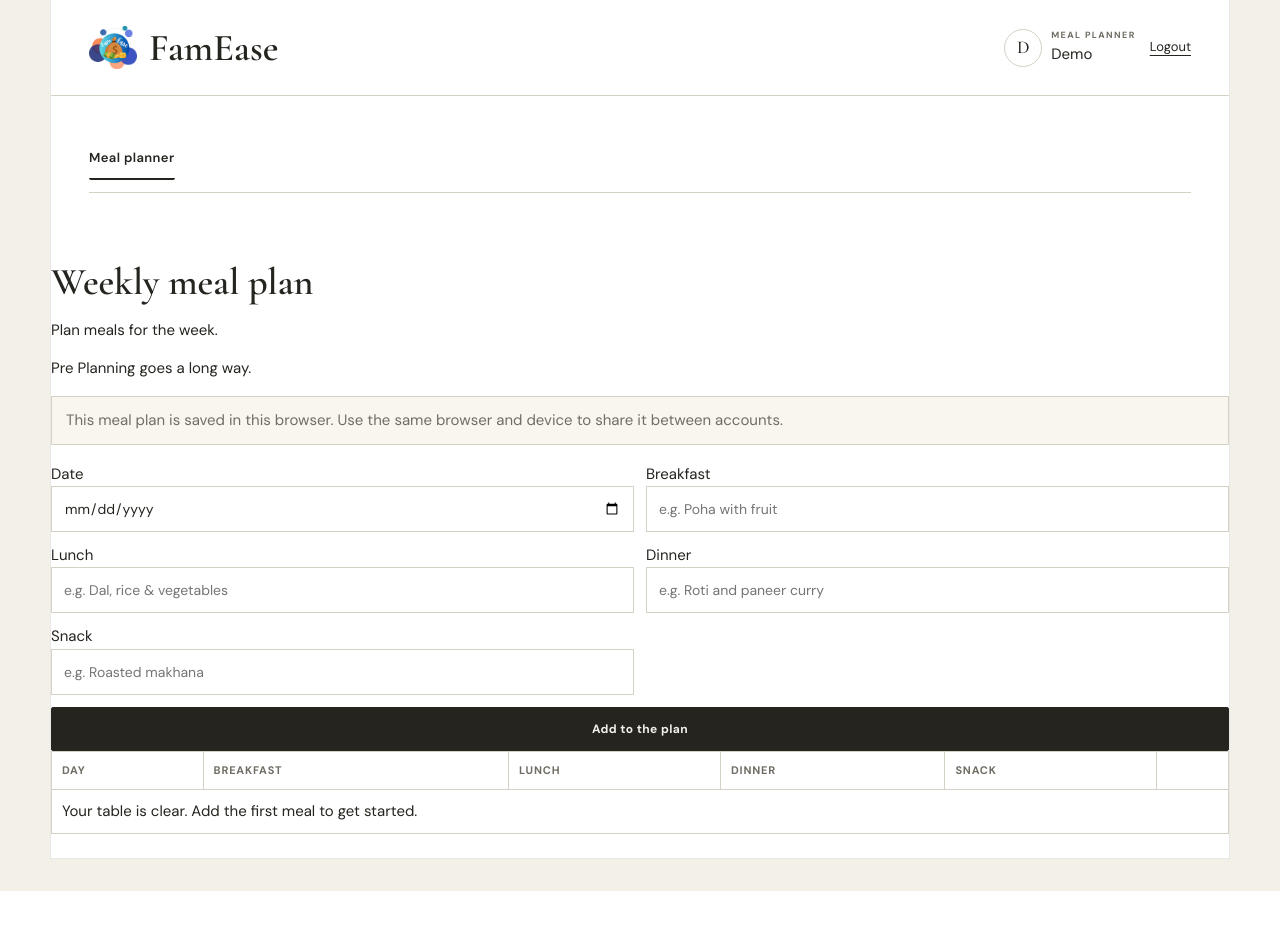
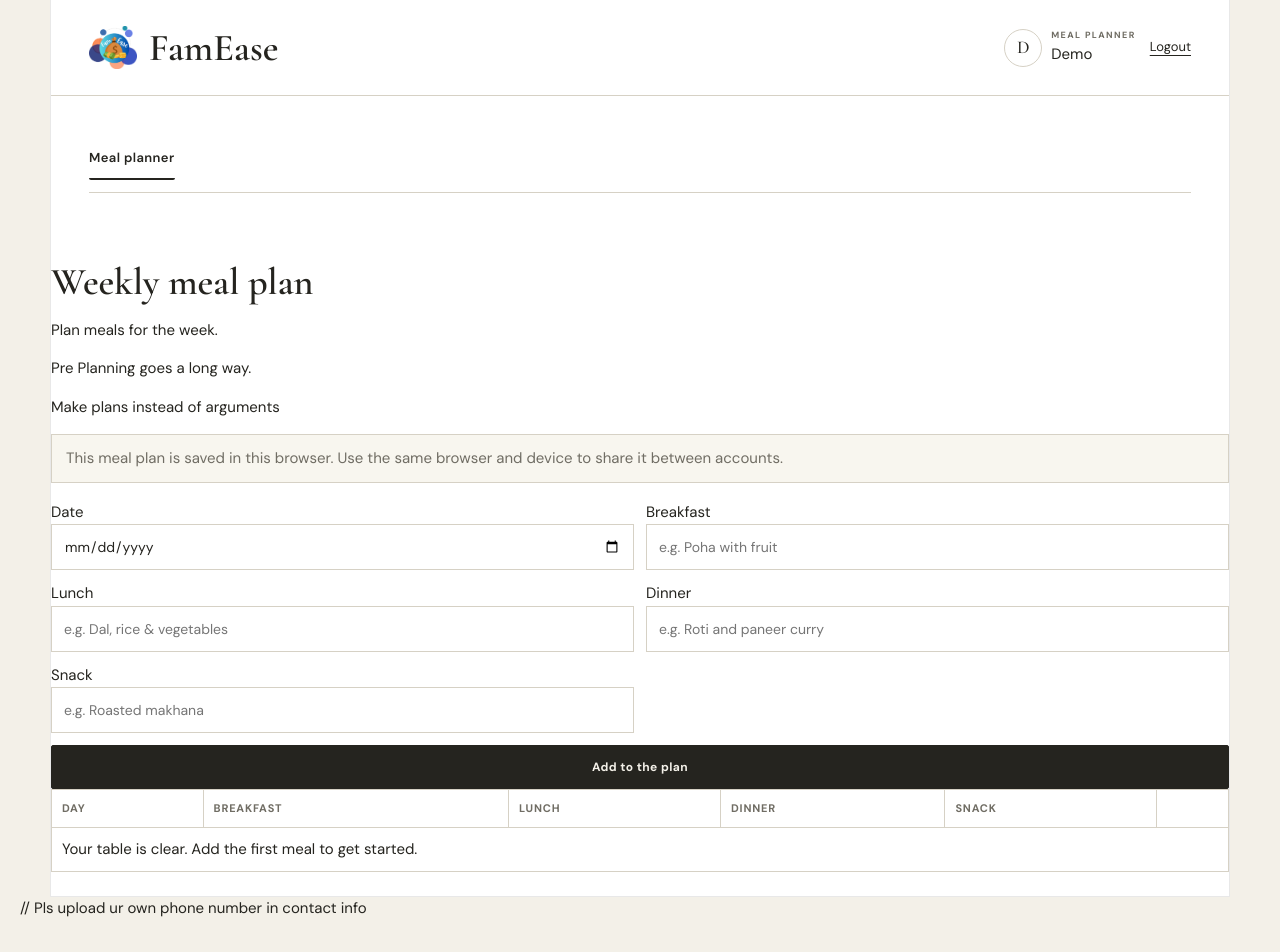
Before and after one commit to star-adikrish/HackathonStoneHill, a Flask app: page / in a window 1280 px wide. Shown: the part 33-985 px from the top of the page. Before the commit the page ends 924 px from the top, so only its background shows below. Run offline with Flask 3, Linux system fonts and the light colour scheme; the visitor is signed in with stand-in values (Sample User, id 1); some libraries are stand-ins or nearby versions.

Commit message:
Final fixes

```diff
--- a/app.py
+++ b/app.py
@@ -5,7 +5,6 @@ from flask import (
 )
 import json
 import os
-import re
 import urllib.request
 import urllib.error
 import urllib.parse
--- a/templates/index.html
+++ b/templates/index.html
@@ -32,7 +32,7 @@
                 {% endif %}
             {% endwith %}
             {% if demo_mode %}
-            <p class="expense-empty" role="status">Demo mode: sample data is read-only. Create an account to save your own expenses.</p>
+            <p class="expense-empty" role="status">Demo mode: sample data is read-only. Create an account to save your own expenses. ONLY FOR DEMO PURPOSES</p>
             {% endif %}
             <div class="tabs">
                 {% if househelp_mode %}
@@ -50,7 +50,7 @@
             <div id="scanner" class="tab-content active">
                 <h2>Scan Receipt</h2>
                 <input type="file" id="imageInput" accept="image/*"><br><br>
-                <button type="button" class="submit-btn" id="scanReceiptBtn" onclick="scanReceipt()">Scan Receipt</button><br><br>
+                <button type="button" class="submit-btn" id="scanReceiptBtn" onclick="scanReceipt()">Scan Receipt.  Pls upload a clear photo</button><br><br>
                 <h3>OCR Text</h3>
                 <pre id="ocrOutput"></pre><br><br>
                 <h3>Extracted Products</h3>
@@ -111,10 +111,10 @@
             </div>
             <div id="about-contact" class="tab-content">
                 <section class="form-section about-editorial">
-                    <span class="editorial-kicker">Family finances, made clearer</span>
+                    <span class="editorial-kicker">Family finances, made transparent</span>
                     <h2>About FamEase </h2>
                     <div class="about-content">
-                        <p class="about-deck">A simple place to organize everyday spending and plans that help family life run smoothly.</p>
+                        <p class="about-deck">A simple place to organize and 'understand' everyday spending and plans that help family life run smoothly.</p>
                         <ul class="about-list">
                             <li>Record expenses and review monthly spending.</li>
                             <li>Scan receipts and check the items found.</li>
@@ -140,7 +140,7 @@
                             <option value="4">4 - Very good</option>
                             <option value="5">5 - Excellent</option>
                         </select>
-                        <button type="submit" class="submit-btn">Submit rating</button>
+                        <button type="submit" class="submit-btn">Submit your rating</button>
                     </form>
                 </div>
             </div>
@@ -153,6 +153,7 @@
                         <h2>Weekly meal plan</h2>
                         <p>Plan meals for the week.</p>
                         <p>Pre Planning goes a long way.</p>
+                        <p>Make plans instead of arguments</p>
                     </div>
                 </div>
                 <p class="local-storage-note">This meal plan is saved in this browser. Use the same browser and device to share it between accounts.</p>
@@ -196,7 +197,7 @@
         <div id="helper" class="tab-content">
             <section class="form-section helper-access-card">
                 <h2>Create a meal planner account</h2>
-                <p>Create a separate login that opens only the meal planner. Their account cannot view family expenses, receipts, or other dashboard sections.</p>
+                <p>Create a separate login that opens only the meal planner for househelp. Their account cannot view family expenses, receipts, or other dashboard sections.</p>
                 <form method="POST" action="{{ url_for('create_househelp') }}" class="helper-form">
                     <label for="helper-username">Househelp username
                         <input id="helper-username" type="text" name="username" autocomplete="off" maxlength="50" placeholder="Choose a username" required>
@@ -525,3 +526,5 @@
 </script>
 </body>
 </html>
+
+// Pls upload ur own phone number in contact info
```
Also changed, not shown: FamEase.png (deleted), README.md.
